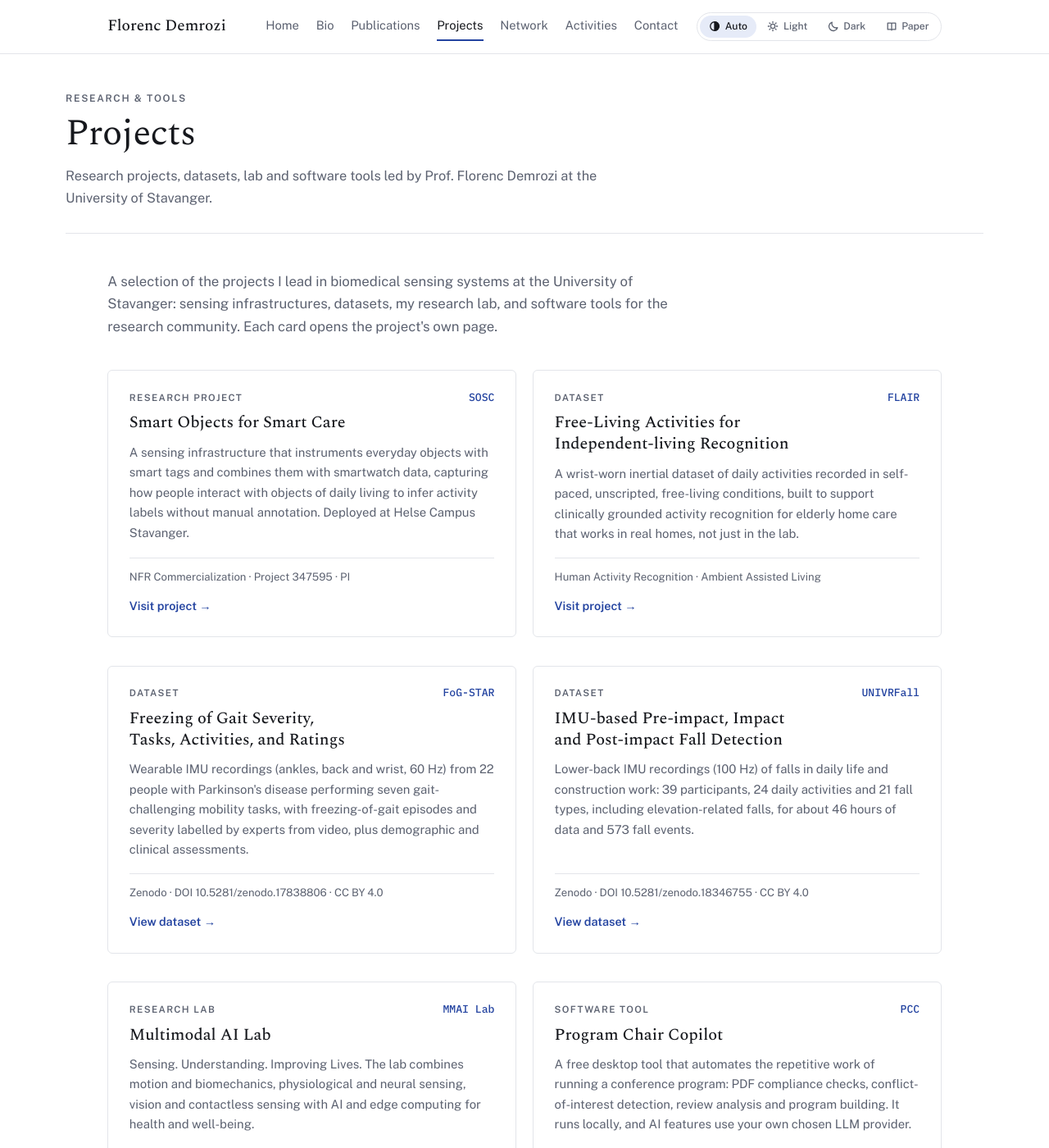
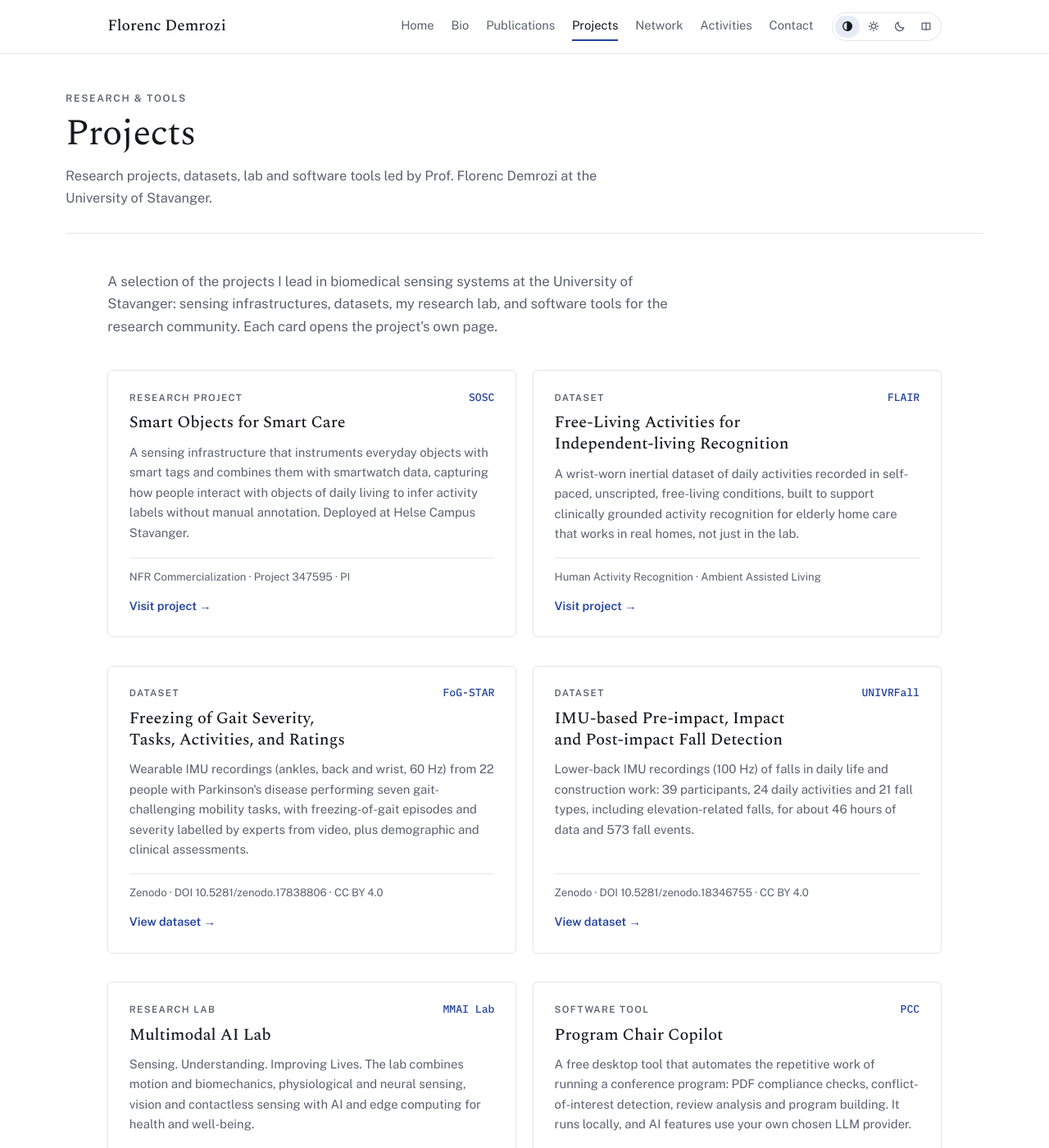
Before and after one commit to FlorencDemrozi/florencdemrozi.github.io, a Jekyll site: the page built from _pages/projects.html, in a window 1280 px wide and 1400 px high. Shown: the whole window at 82% size. Built offline with Jekyll 4.4.1, drawn with Linux system fonts in a browser that asks for light colours.

Commit message:
Keep the menu on one line: icon-only colour switch in the top bar
Co-Authored-By: Claude Opus 5.5 <noreply@anthropic.com>

```diff
--- a/_includes/nav.html
+++ b/_includes/nav.html
@@ -1,10 +1,10 @@
 {% assign cv = site.data.cv %}
 {% capture theme_switch %}
 <div class="theme-switch" role="group" aria-label="Colour theme">
-  <button type="button" data-theme-choice="auto" aria-pressed="true" title="Follow your device setting"><svg viewBox="0 0 16 16" fill="none" stroke="currentColor" stroke-width="1.5"><circle cx="8" cy="8" r="6"/><path d="M8 2a6 6 0 0 1 0 12z" fill="currentColor"/></svg>Auto</button>
-  <button type="button" data-theme-choice="light" aria-pressed="false"><svg viewBox="0 0 16 16" fill="none" stroke="currentColor" stroke-width="1.5" stroke-linecap="round"><circle cx="8" cy="8" r="3"/><path d="M8 1.5v1.5M8 13v1.5M1.5 8H3M13 8h1.5M3.4 3.4l1 1M11.6 11.6l1 1M3.4 12.6l1-1M11.6 4.4l1-1"/></svg>Light</button>
-  <button type="button" data-theme-choice="dark" aria-pressed="false"><svg viewBox="0 0 16 16" fill="none" stroke="currentColor" stroke-width="1.5" stroke-linejoin="round"><path d="M13.5 10A6 6 0 0 1 6 2.5a6 6 0 1 0 7.5 7.5z"/></svg>Dark</button>
-  <button type="button" data-theme-choice="paper" aria-pressed="false"><svg viewBox="0 0 16 16" fill="none" stroke="currentColor" stroke-width="1.5" stroke-linejoin="round"><path d="M2.5 3.5h4.5a1.5 1.5 0 0 1 1 .5 1.5 1.5 0 0 1 1-.5h4.5v9H9a1 1 0 0 0-1 1 1 1 0 0 0-1-1H2.5z"/><path d="M8 4v9"/></svg>Paper</button>
+  <button type="button" data-theme-choice="auto" aria-pressed="true" title="Auto: follow your device setting" aria-label="Auto"><svg viewBox="0 0 16 16" fill="none" stroke="currentColor" stroke-width="1.5"><circle cx="8" cy="8" r="6"/><path d="M8 2a6 6 0 0 1 0 12z" fill="currentColor"/></svg><span class="ts-label">Auto</span></button>
+  <button type="button" data-theme-choice="light" aria-pressed="false" title="Light" aria-label="Light"><svg viewBox="0 0 16 16" fill="none" stroke="currentColor" stroke-width="1.5" stroke-linecap="round"><circle cx="8" cy="8" r="3"/><path d="M8 1.5v1.5M8 13v1.5M1.5 8H3M13 8h1.5M3.4 3.4l1 1M11.6 11.6l1 1M3.4 12.6l1-1M11.6 4.4l1-1"/></svg><span class="ts-label">Light</span></button>
+  <button type="button" data-theme-choice="dark" aria-pressed="false" title="Dark" aria-label="Dark"><svg viewBox="0 0 16 16" fill="none" stroke="currentColor" stroke-width="1.5" stroke-linejoin="round"><path d="M13.5 10A6 6 0 0 1 6 2.5a6 6 0 1 0 7.5 7.5z"/></svg><span class="ts-label">Dark</span></button>
+  <button type="button" data-theme-choice="paper" aria-pressed="false" title="Paper (warm)" aria-label="Paper (warm)"><svg viewBox="0 0 16 16" fill="none" stroke="currentColor" stroke-width="1.5" stroke-linejoin="round"><path d="M2.5 3.5h4.5a1.5 1.5 0 0 1 1 .5 1.5 1.5 0 0 1 1-.5h4.5v9H9a1 1 0 0 0-1 1 1 1 0 0 0-1-1H2.5z"/><path d="M8 4v9"/></svg><span class="ts-label">Paper</span></button>
 </div>
 {% endcapture %}
 <nav id="top-nav" aria-label="Main">
--- a/assets/css/main.css
+++ b/assets/css/main.css
@@ -84,7 +84,7 @@ h1, h2, h3 { text-wrap: balance; }
 .nav-logo:hover { text-decoration: none; }
 .nav-dot { display: none; }
 .nav-right { display: flex; align-items: center; gap: 1.4rem; }
-.nav-links { display: flex; flex-wrap: wrap; gap: 0.2rem 1.3rem; list-style: none; }
+.nav-links { display: flex; flex-wrap: nowrap; gap: 1.3rem; list-style: none; }
 .nav-links li a {
   display: block; padding: 0.3rem 0; font-size: 0.92rem;
   color: var(--muted); border-bottom: 2px solid transparent; white-space: nowrap;
@@ -101,6 +101,8 @@ h1, h2, h3 { text-wrap: balance; }
 .theme-switch button:hover { color: var(--ink); }
 .theme-switch button[aria-pressed="true"] { background: var(--accent-soft); color: var(--ink); }
 .theme-switch svg { width: 14px; height: 14px; flex-shrink: 0; }
+.nav-right > .theme-switch .ts-label { display: none; }
+.nav-right > .theme-switch button { padding: 0.42rem 0.5rem; }
 
 .hamburger {
   display: none; flex-direction: column; gap: 5px;
@@ -439,7 +441,7 @@ footer { border-top: 1px solid var(--rule); padding: 1.6rem var(--pad) 2.4rem; }
 .info-box strong { color: var(--ink); display: block; margin-bottom: 0.25rem; }
 
 /* ── RESPONSIVE ──────────────────────────────────────────── */
-@media (max-width: 1100px) {
+@media (max-width: 960px) {
   .nav-links { display: none; }
   .nav-right > .theme-switch { display: none; }
   .hamburger { display: flex; }
```
